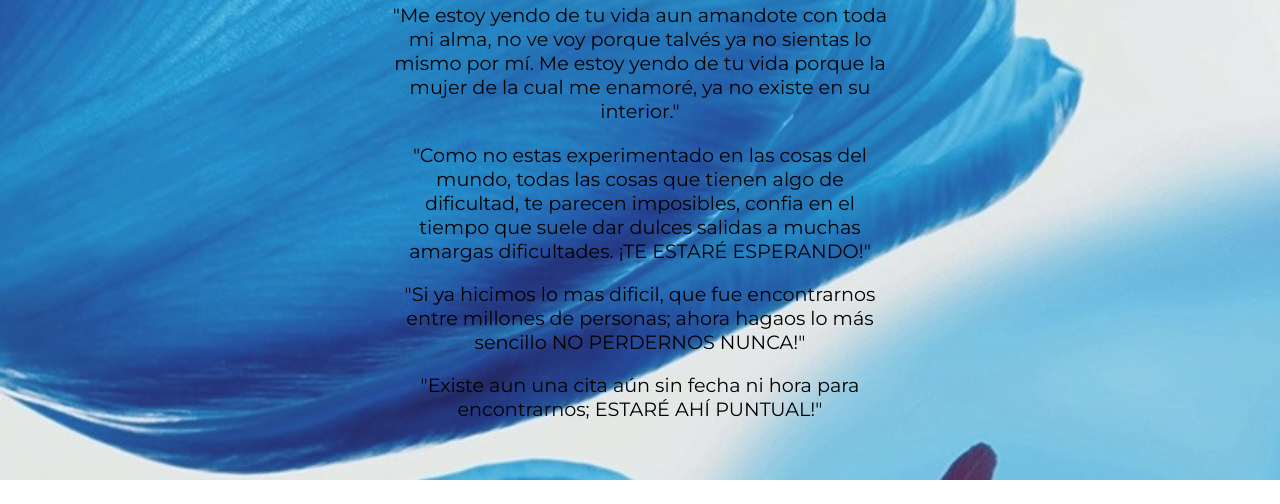
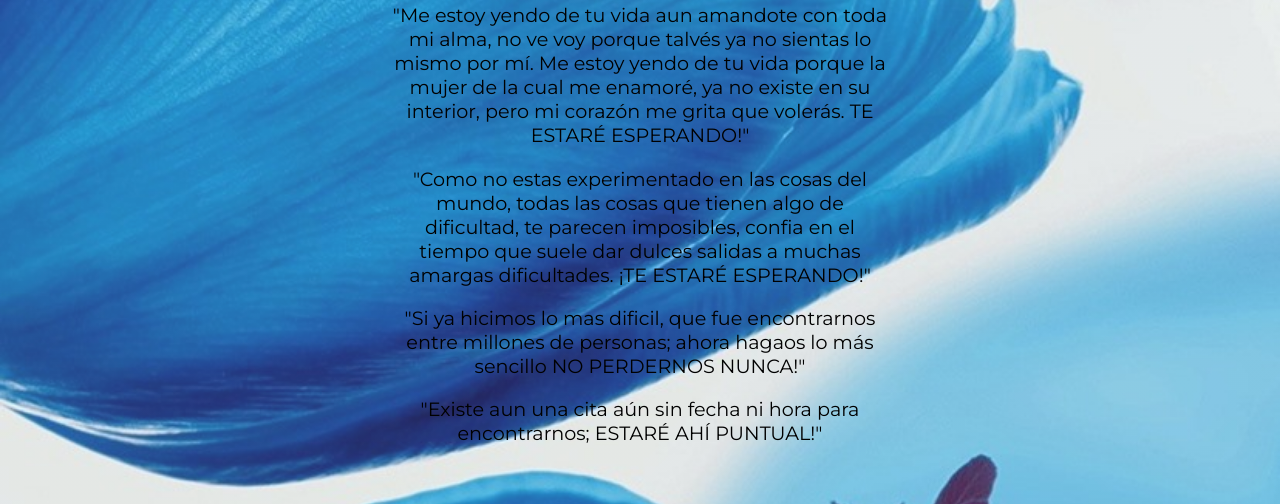
Before and after one commit to castaniaie/castaniaie.github.io, a plain HTML site: page pages/reflexiones.html in a window 1280 px wide. Shown: the part 575-1079 px from the top of the page. Before the commit the page ends 1055 px from the top, so only its background shows below. Drawn offline with Linux system fonts and the light colour scheme; a web font is replaced by a local one.

Commit message:
REFLEXIONES 6

```diff
--- a/pages/reflexiones.html
+++ b/pages/reflexiones.html
@@ -86,7 +86,7 @@
         <span> REFLEXIONES</span>
         <p>
             "Me estoy yendo de tu vida aun amandote con toda mi alma, no ve voy porque talvés ya no sientas lo mismo por mí.
-            Me estoy yendo de tu vida porque la mujer de la cual me enamoré, ya no existe en su interior."
+             Me estoy yendo de tu vida porque la mujer de la cual me enamoré, ya no existe en su interior, pero mi corazón me grita que volerás. TE ESTARÉ ESPERANDO!"
         </p>
 
         <p>
```
